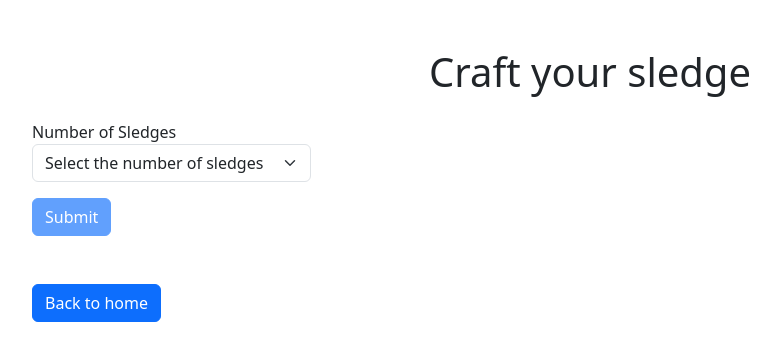
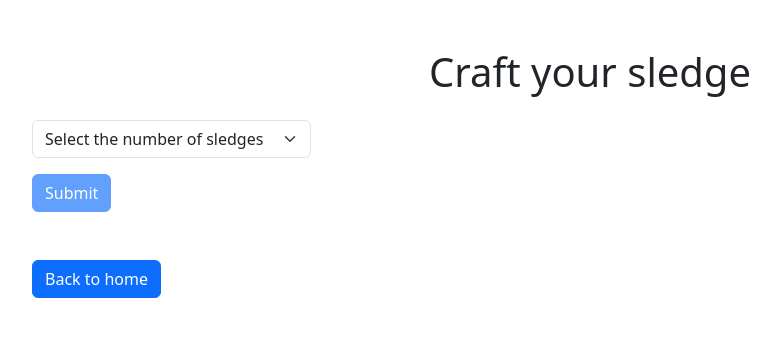
Before and after one commit to Hipp01/make_my_sledge_app, a React (Vite) app: page /make_sledge in a window 1280 px wide. Shown: the top 360 px of the page, without its empty margins (50-830 px from the left). Built offline with nearby package versions, Linux system fonts and the light colour scheme.

Commit message:
clean logs

```diff
--- a/src/API/api.js
+++ b/src/API/api.js
@@ -5,7 +5,6 @@ const url = 'http://192.168.1.181:5000';
 const fetchOneDog = (id) => {
   return axios.get(`${url}/dogs/${id}`)
     .then(response => {
-      console.log('API Response:', response);
       return response.data;
     })
     .catch(error => {
@@ -17,11 +16,9 @@ const fetchOneDog = (id) => {
 const fetchAllDogs = () => {
   return axios.get(`${url}/dogs`)
     .then(response => {
-      console.log('API Response:', response);
       return response.data;
     })
     .catch(error => {
-      console.error('Error fetching data:', error);
       throw error;
     });
 }
@@ -35,7 +32,6 @@ const fetchSled = (numSleds, sledParams) => {
 
   return axios.get(`${url}/sleds?${queryString}`)
     .then(response => {
-      console.log('API Response:', response);
       return response.data;
     })
     .catch(error => {
--- a/src/components/dogs/DogDetails.jsx
+++ b/src/components/dogs/DogDetails.jsx
@@ -14,7 +14,6 @@ export default function DogDetails() {
         setIsLoading(false);
         });
     }, [id]);
-    console.log(dog);
 
     return (
         <div className="container">
--- a/src/components/sledges/CraftSledges.jsx
+++ b/src/components/sledges/CraftSledges.jsx
@@ -24,8 +24,6 @@ export default function CraftSledges() {
 
     const handleSubmit = (e) => {
         e.preventDefault();
-        console.log('Number of Sledges:', numberOfSledges);
-        console.log('Sledge Data:', sledgeData);
 
         fetchSled(numberOfSledges, sledgeData)
             .then(data => {
@@ -42,7 +40,6 @@ export default function CraftSledges() {
             <div>
                 <form onSubmit={handleSubmit}>
                     <div className="form-group">
-                        <label htmlFor="numberOfSledges">Number of Sledges</label>
                         <select
                             className="form-select w-25"
                             id="numberOfSledges"
```
